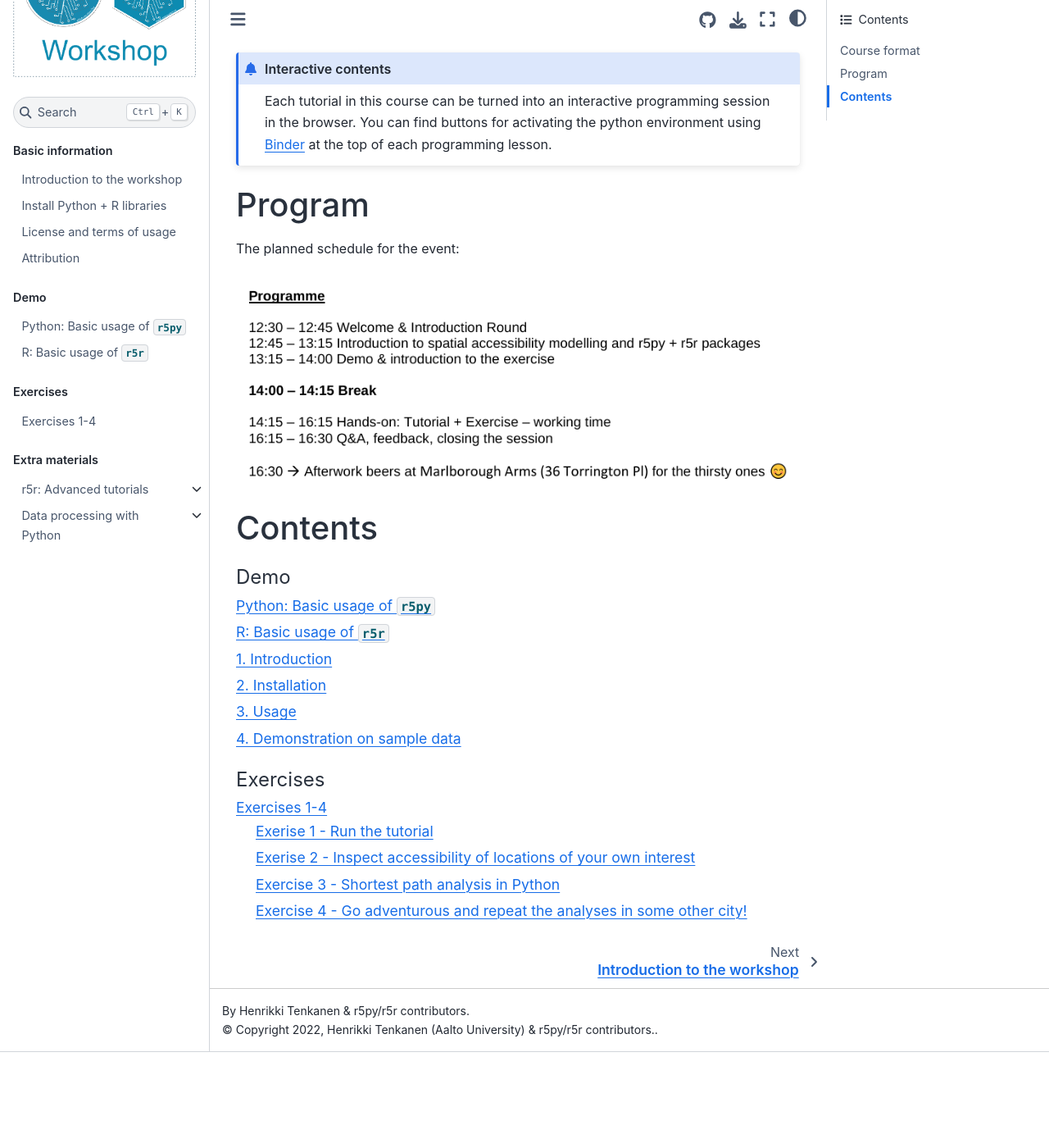
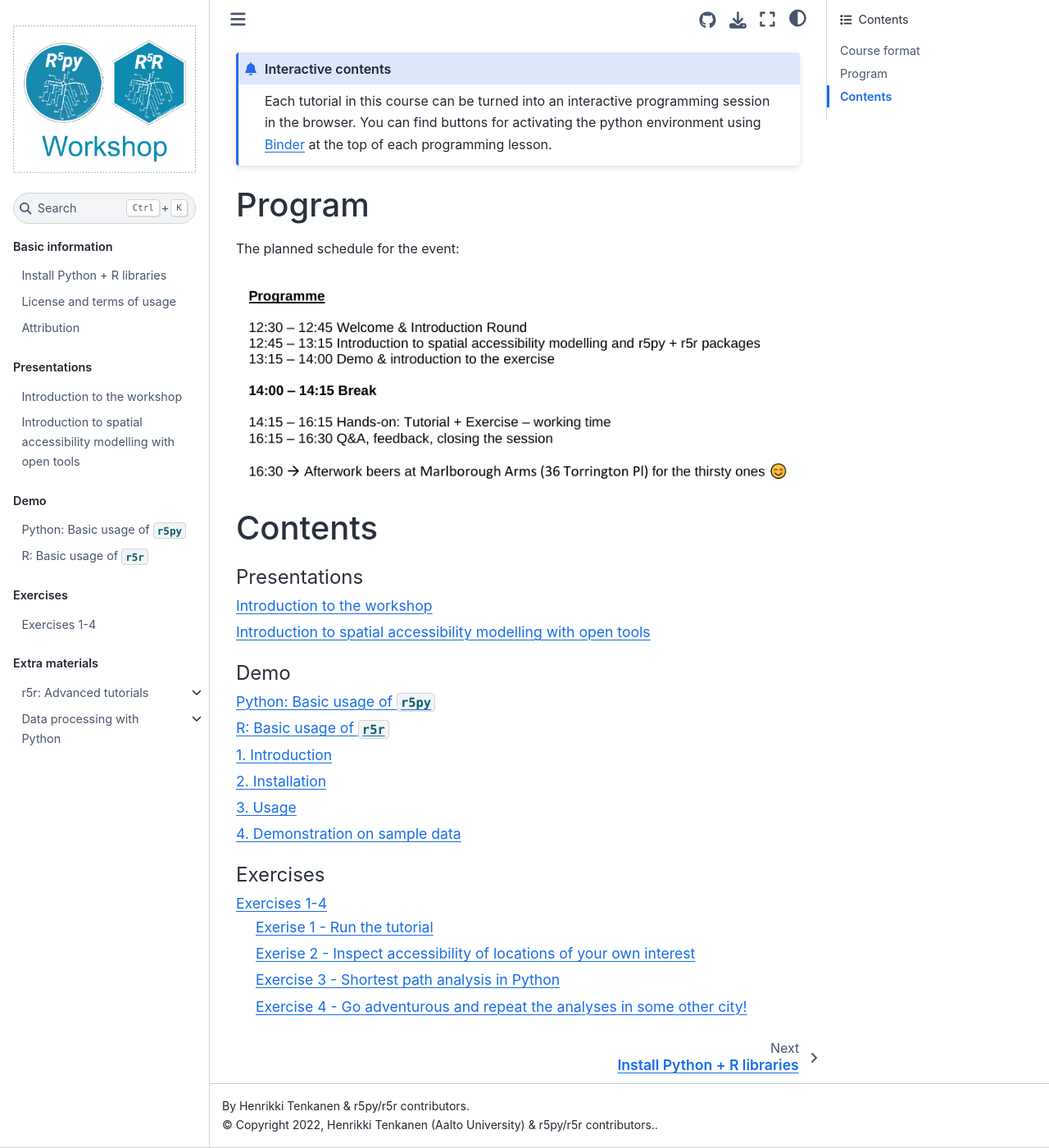
Before and after one commit to r5py/r5edu, a Sphinx documentation site: the page built from source/index.rst, in a window 1280 px wide and 1400 px high, scrolled down 621 px. Shown: the whole window at 82% size. Built offline with Sphinx 7.4.7 and the Sphinx Book theme 1.1.4, drawn with Linux system fonts in a browser that asks for light colours; pages that are not in the unit, such as notebooks, are missing from menus; before the commit the page ends 1904 px from its top, so only the background shows below that.

```diff
--- a/source/index.rst
+++ b/source/index.rst
@@ -46,7 +46,8 @@ Contents
    :maxdepth: 1
    :caption: Presentations
 
-   .. lessons/giscience-and-sustainable-mobility
+   lessons/introduction
+   lessons/accessibility-modelling
 
 .. toctree::
    :maxdepth: 1
--- /dev/null
+++ b/source/lessons/accessibility-modelling.rst
@@ -0,0 +1,6 @@
+Introduction to spatial accessibility modelling with open tools
+===============================================================
+
+.. raw:: html
+
+    <iframe src="https://docs.google.com/presentation/d/e/2PACX-1vQaUMyDF06_SLZ8MTDh_2xd7VRLzSNgLeuHCtcqCOZ-awYoUMFMncUbE-vJODP0AyE23YY_DdUPPsLe/embed?start=false&loop=false&delayms=3000" frameborder="0" width="960" height="629" allowfullscreen="true" mozallowfullscreen="true" webkitallowfullscreen="true"></iframe>
--- a/source/lessons/network-analytics-accessibility.rst
+++ /dev/null
@@ -1,6 +0,0 @@
-Network analytics and spatial accessibility modelling
-=====================================================
-
-.. raw:: html
-
-    <iframe src="https://docs.google.com/presentation/d/e/2PACX-1vRvTlOMWAeAxIU76RY67VEc9fTCLl8H8dadltQ2FQF5PdU8D8o8A2GvKRuIqXCbH5YJp0qIHAyj52nL/embed?start=false&loop=false&delayms=3000" frameborder="0" width="700" height="420" allowfullscreen="true" mozallowfullscreen="true" webkitallowfullscreen="true"></iframe>
```
Also changed, not shown: source/course-info/introduction.rst (deleted, +0 -11 lines), source/lessons/introduction.rst (added, +9 -0 lines).
